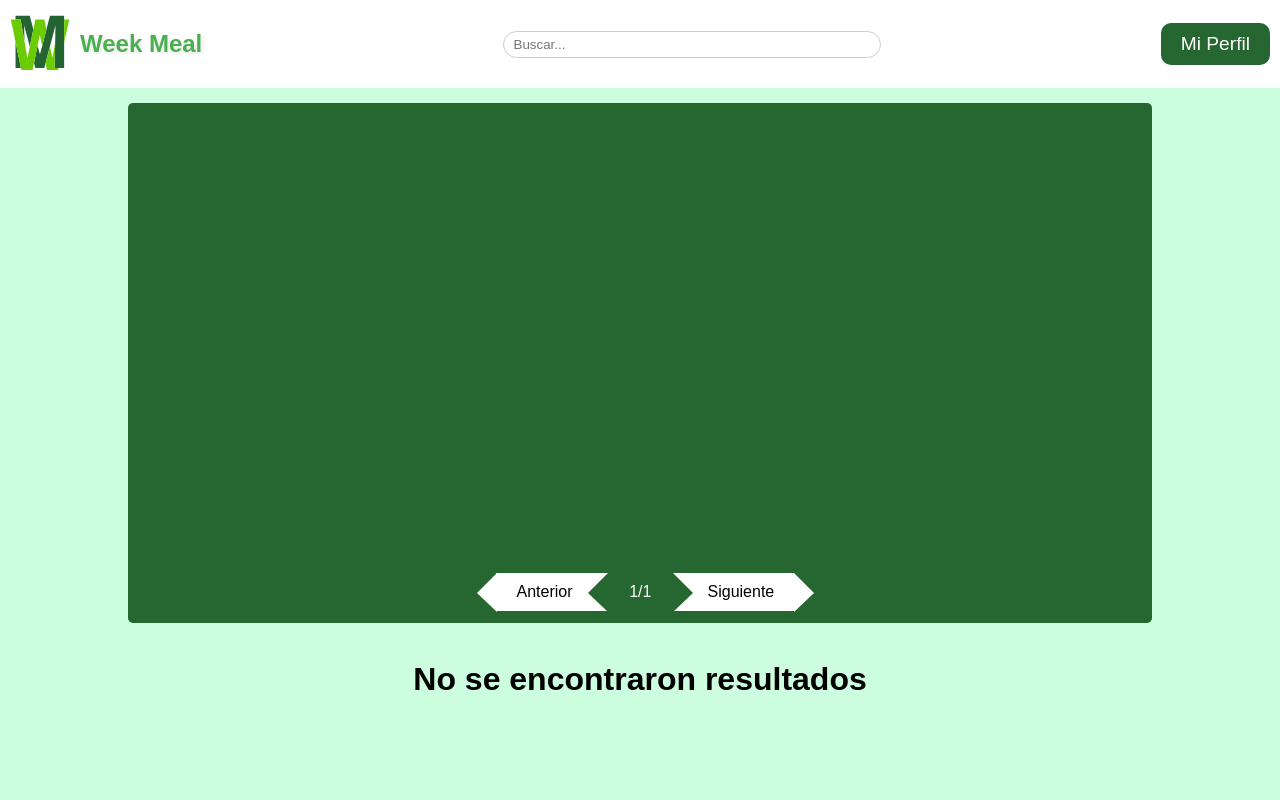
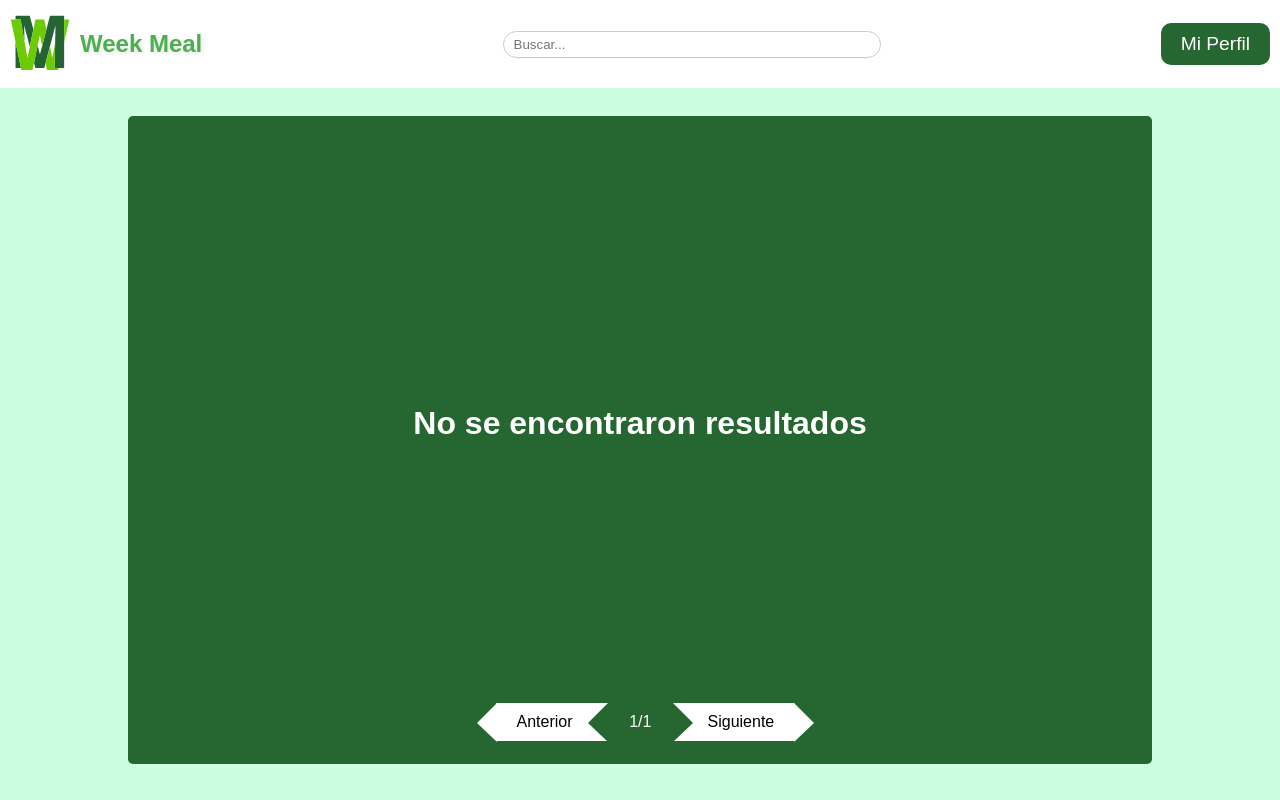
Before and after one commit to ualdra/weekmeal, an Angular app in the folder angular/: page /recetas-guardadas in a window 1280 px wide. Built offline with nearby package versions, Linux system fonts and the light colour scheme.

Commit message:
Mejoras vista recetas guardadas

```diff
--- a/angular/src/app/receta-info/receta-info.component.ts
+++ b/angular/src/app/receta-info/receta-info.component.ts
@@ -2,11 +2,11 @@ import { NgFor, NgIf } from '@angular/common';
 import { Component, Input, OnInit } from '@angular/core';
 import { MatIconModule } from '@angular/material/icon';
 import { Receta, Ingrediente, Instruction } from '../interfaces/receta';
-import { RecetaFav } from '../interfaces/RecetaFav';
 import { RecetaService } from '../services/receta.service';
 import { RecetaBackend } from '../interfaces/recetabackend';
 import { UserService } from '../services/user.service';
 import { User } from '../interfaces/user';
+import { RecetaFav } from '../interfaces/RecetaFav';
 
 @Component({
   selector: 'app-receta-info',
--- a/angular/src/app/recetas-guardadas/recetas-guardadas.component.css
+++ b/angular/src/app/recetas-guardadas/recetas-guardadas.component.css
@@ -4,112 +4,94 @@
   align-items: center;
   justify-content: center;
   --xoffset: 150px;
-    --yoffset: -50px;
-}
-
-
-.botones {
-    display: flex;
-    width: 80%;
-    flex-direction: row;
-    justify-content: left;
-    margin-bottom: 20px;
-    margin-top: 45px;
-}
-
-.botones button {
-    margin: 0 10px;
-}
-
-.botones button:first-child {
-    margin-left: 0;
+  --yoffset: -0.75rem;
+  height: 88%;
 }
 
 .resultados {
   display: flex;
   width: 80%;
-    height: 520px;
+  height: 92%;
+  flex-wrap: wrap;
+  flex-direction: column;
+  align-items: center;
+  background-color: var(--verde-oscuro);
+  border-radius: 5px;
+}
+
+.recetas {
+  display: flex;
+  width: 100%;
+  height: 90%;
   flex-wrap: wrap;
   justify-content: center;
   background-color: var(--verde-oscuro);
   border-radius: 5px;
-    margin-top: 15px;
-    padding-bottom: 30%;
-    margin-bottom: 0px;
+  margin-top: 1rem;
 }
 
 .card {
-    width: 135px;
-    height: 200px;
+  width: 150px;
+  height: 220px;
   border: 1px solid var(--verde-claro);
   border-radius: 5px;
   background-color: white;
   box-shadow: 0 2px 4px rgba(0, 0, 0, 0.1);
   display: flex;
-    /* Agrega flexbox para centrar vertical y horizontalmente */
   align-items: center;
-    /* Centra horizontalmente los elementos */
-    justify-content: center;
-    /* Centra verticalmente los elementos */
+  justify-content: space-between;
   flex-direction: column;
-    margin: 20px;
-    margin-bottom: 0px;
+  margin: 1rem;
+  transition: transform 0.2s;
+  /* Añadir transición */
+}
+
+.card:hover {
+  transform: scale(1.05);
+  /* Aumentar tamaño al pasar el ratón */
 }
 
 .imagen {
-    width: 70%;
-    height: 70%;
+  width: 7rem;
   border-radius: 5px;
   background-color: white;
-    margin-top: 40px;
+  margin-top: 1.5rem;
 }
 
 .card img {
   width: 100%;
   height: auto;
   border-radius: 5px;
+  object-fit: cover;
 }
 
 .card-title {
   text-align: center;
-    margin-top: 20px;
-    margin-bottom: 30px;
-    font-size: 1.2rem;
+  width: 90%;
+  font-size: 1rem;
   color: black;
+  margin-bottom: 1.5rem;
 }
 
 a {
   text-decoration: none;
 }
 
-.favoritos {
-    background-color: var(--verde-oscuro);
-    color: #fff;
-    padding: 10px 20px;
-    border-radius: 10px;
-    border: none;
-    cursor: pointer;
-    width: 200px;
-    font-size: 1.2em;
+.no-resultados {
+  display: flex;
+  width: 100%;
+  color: white;
+  font-size: 1rem;
+  display: flex;
+  justify-content: center;
+  align-content: center;
+  align-items: center;
 }
-
-.recomendaciones {
-    background-color: var(--verde-claro);
-    color: #fff;
-    padding: 10px 20px;
-    border-radius: 10px;
-    border: none;
-    cursor: pointer;
-    width: 200px;
-    font-size: 1.2em;
-}
-
 
 .inbetweenText {
   position: relative;
   display: inline-block;
   margin: -10px;
-
   background-color: transparent;
   color: white;
   border: none;
@@ -119,12 +101,12 @@ a {
   cursor: pointer;
   transform: translate(-5px, var(--yoffset));
 }
+
 .buttonNext {
   position: relative;
   display: inline-block;
   padding: 10px 20px;
   padding-left: 35px;
-
   background-color: white;
   color: black;
   border: none;
@@ -134,6 +116,7 @@ a {
   cursor: pointer;
   transform: translate(var(--xoffset), var(--yoffset));
 }
+
 .buttonNext:hover {
   background-color: grey;
 }
@@ -141,7 +124,7 @@ a {
 .buttonNext::after {
   content: "";
   position: absolute;
-    top: 0;
+  top: 0px;
   right: -20px;
   width: 0;
   height: 0;
@@ -153,6 +136,7 @@ a {
 .buttonNext:hover::after {
   border-left-color: grey;
 }
+
 .buttonNext::before {
   content: "";
   position: absolute;
@@ -180,6 +164,7 @@ a {
   cursor: pointer;
   transform: translate(calc(var(--xoffset) * -1), var(--yoffset));
 }
+
 .buttonPrevious:hover {
   background-color: grey;
 }
@@ -197,7 +182,6 @@ a {
   border-left: 20px solid var(--verde-oscuro);
 }
 
-
 .buttonPrevious::before {
   content: "";
   position: absolute;
@@ -210,13 +194,7 @@ a {
   border-bottom: 19.5px solid transparent;
   border-left: 20px solid white;
 }
+
 .buttonPrevious:hover::before {
   border-left-color: grey;
 }
-.recomendaciones:hover {
-    background-color: var(--verde-oscuro);
-}
-
-.favoritos:hover {
-    background-color: var(--verde-oscuro);
-}
--- a/angular/src/app/recetas-guardadas/recetas-guardadas.component.html
+++ b/angular/src/app/recetas-guardadas/recetas-guardadas.component.html
@@ -2,19 +2,21 @@
 
 <div class="container">
     <div class="resultados">
+        <div class="recetas">
             <a *ngFor="let i of paginaResultado()" class="card" [routerLink]="'/receta-detalle/' + recetasFav[i].receta.idReceta">
                 <div class="imagen">
                     <img [src]="recetasFav[i].receta.imagen" class="card-img-top" alt="{{ recetasFav[i].receta.nombre }}">
                 </div>
                 <h5 class="card-title">{{ recetasFav[i].receta.nombre }}</h5>
             </a>
+            <div *ngIf="recetasFav.length === 0" class="no-resultados">
+                <h1>No se encontraron resultados</h1>
+            </div>
         </div>
         <div>
             <button (click)="nextPage()" class="buttonNext">Siguiente</button>
             <button class="inbetweenText">{{ pag + 1 }}/{{ maxPag + 1 }}</button>
             <button (click)="previousPage()" class="buttonPrevious">Anterior</button>
         </div>
-    <div *ngIf="recetasFav.length === 0" class="no-resultados">
-        <h1>No se encontraron resultados</h1>
     </div>
 </div>
```
Lines whose indentation alone changed are shown as unchanged.
